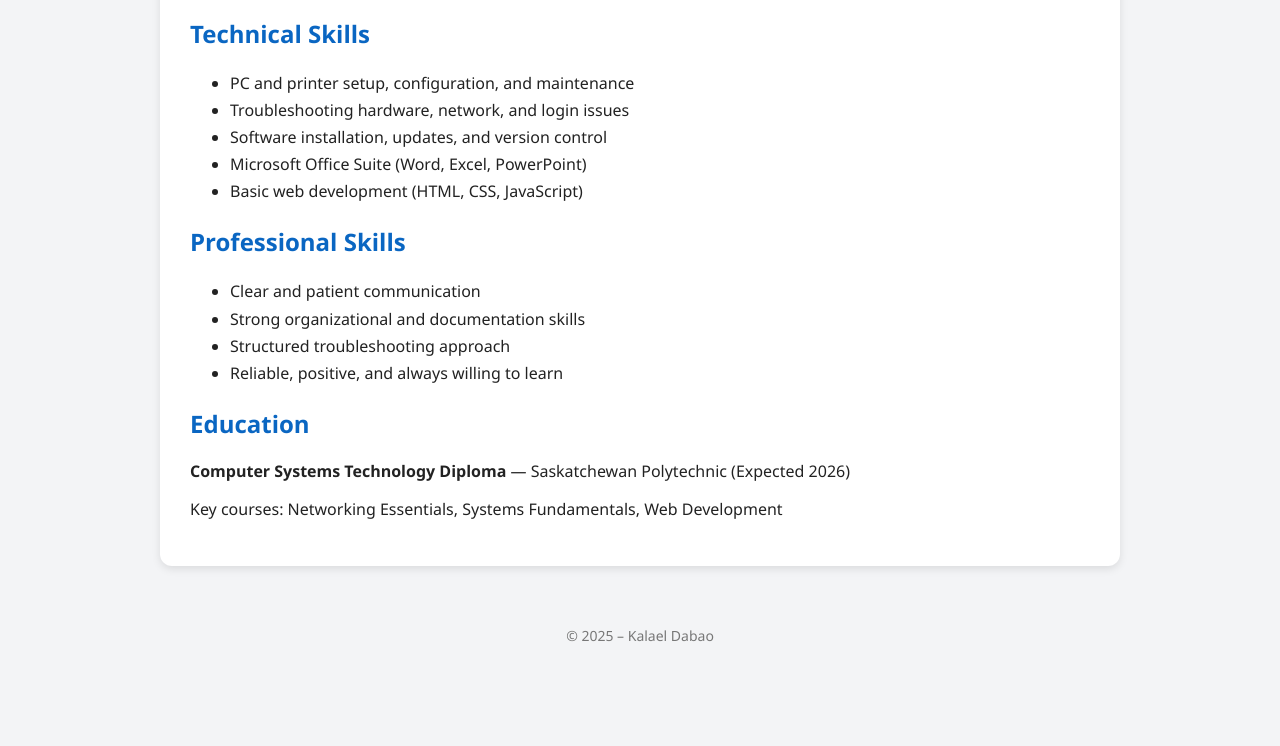
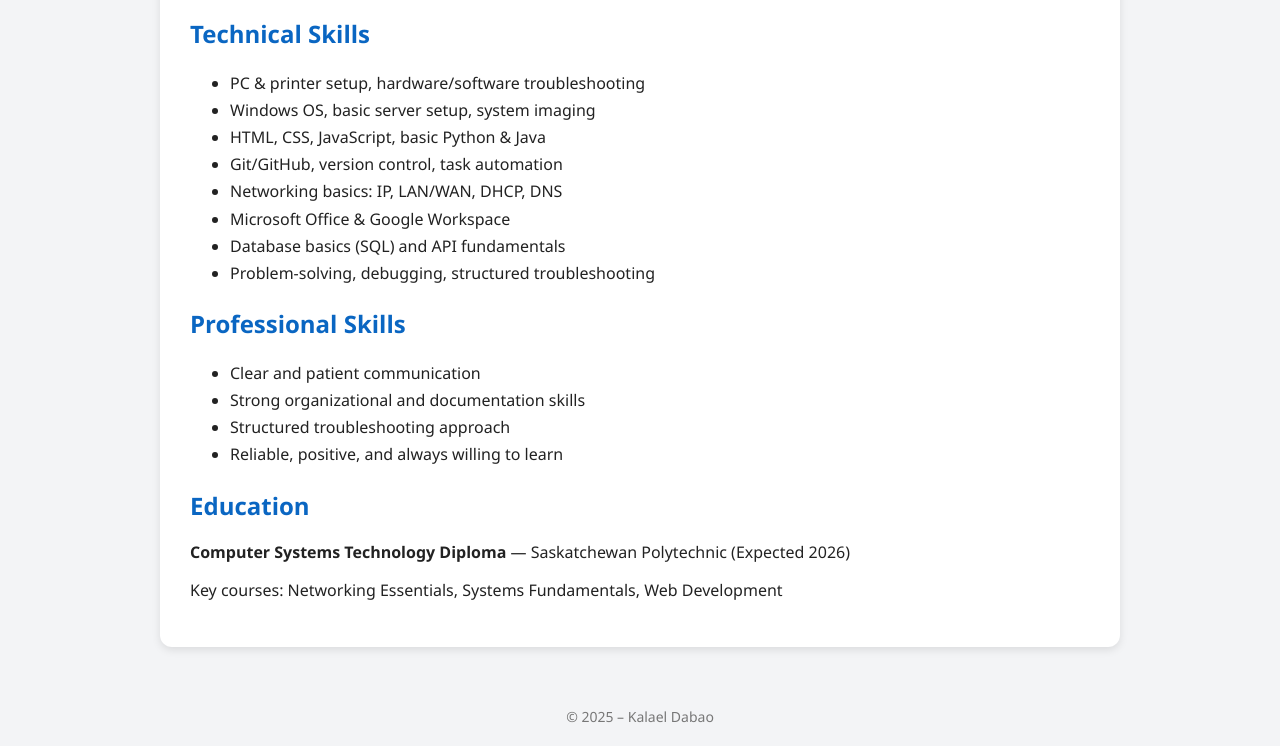
Before and after one commit to kaIaeI/E-Portfolio, a plain HTML site: page skills.html in a window 1280 px wide. Shown: the part 185-931 px from the top of the page. Before the commit the page ends 850 px from the top, so only its background shows below. Drawn offline with Linux system fonts and the light colour scheme.

Commit message:
eport
finish 4.0

```diff
--- a/skills.html
+++ b/skills.html
@@ -21,12 +21,15 @@
 
     <h2>Technical Skills</h2>
     <ul>
-        <li>PC and printer setup, configuration, and maintenance</li>
-        <li>Troubleshooting hardware, network, and login issues</li>
-        <li>Software installation, updates, and version control</li>
-        <li>Microsoft Office Suite (Word, Excel, PowerPoint)</li>
-        <li>Basic web development (HTML, CSS, JavaScript)</li>
-    </ul>
+    <li>PC & printer setup, hardware/software troubleshooting</li>
+    <li>Windows OS, basic server setup, system imaging</li>
+    <li>HTML, CSS, JavaScript, basic Python & Java</li>
+    <li>Git/GitHub, version control, task automation</li>
+    <li>Networking basics: IP, LAN/WAN, DHCP, DNS</li>
+    <li>Microsoft Office & Google Workspace</li>
+    <li>Database basics (SQL) and API fundamentals</li>
+    <li>Problem-solving, debugging, structured troubleshooting</li>
+</ul>
 
     <h2>Professional Skills</h2>
     <ul>
```
Also changed, not shown: contact.html (+0 -1 lines), projects.html (+2 -2 lines).
